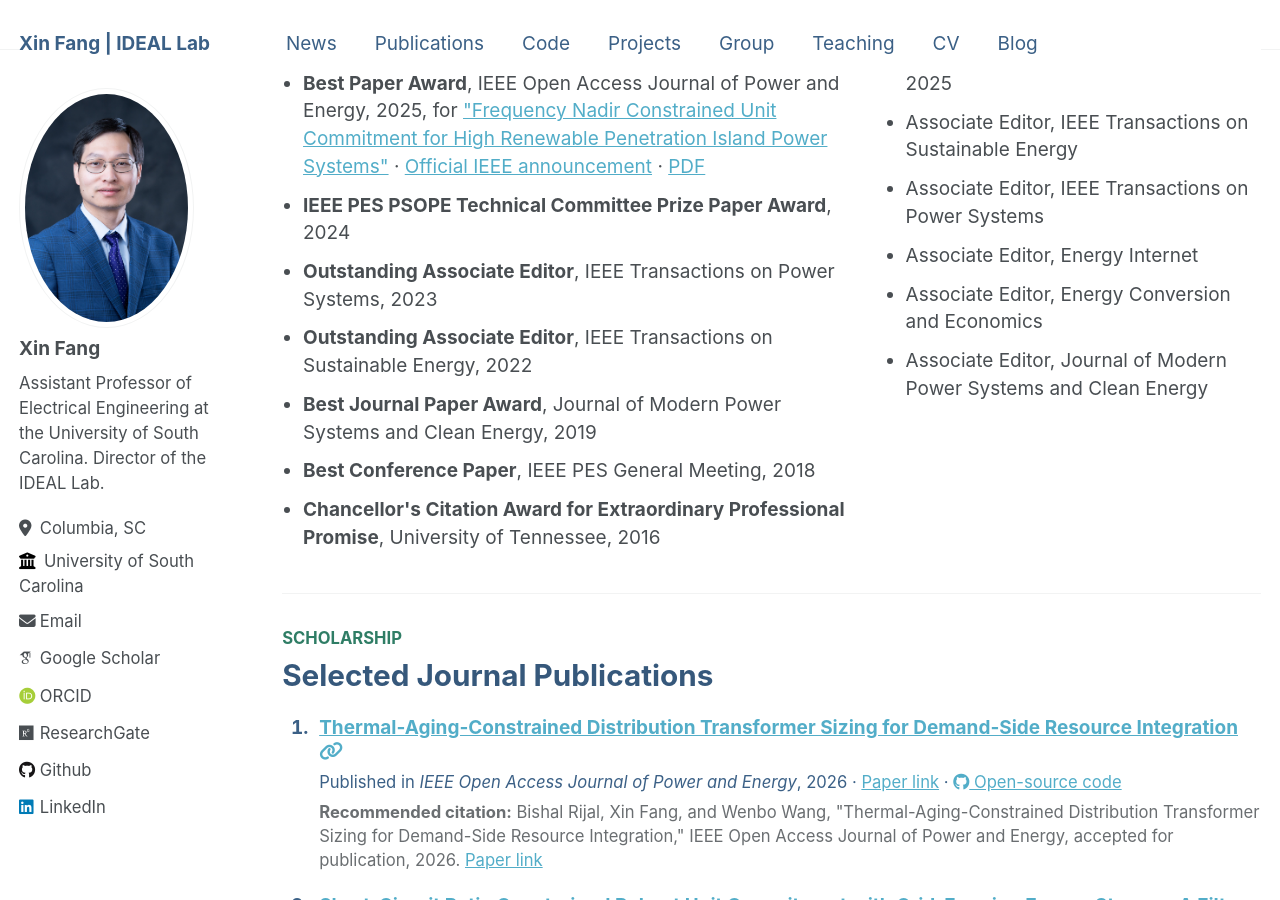
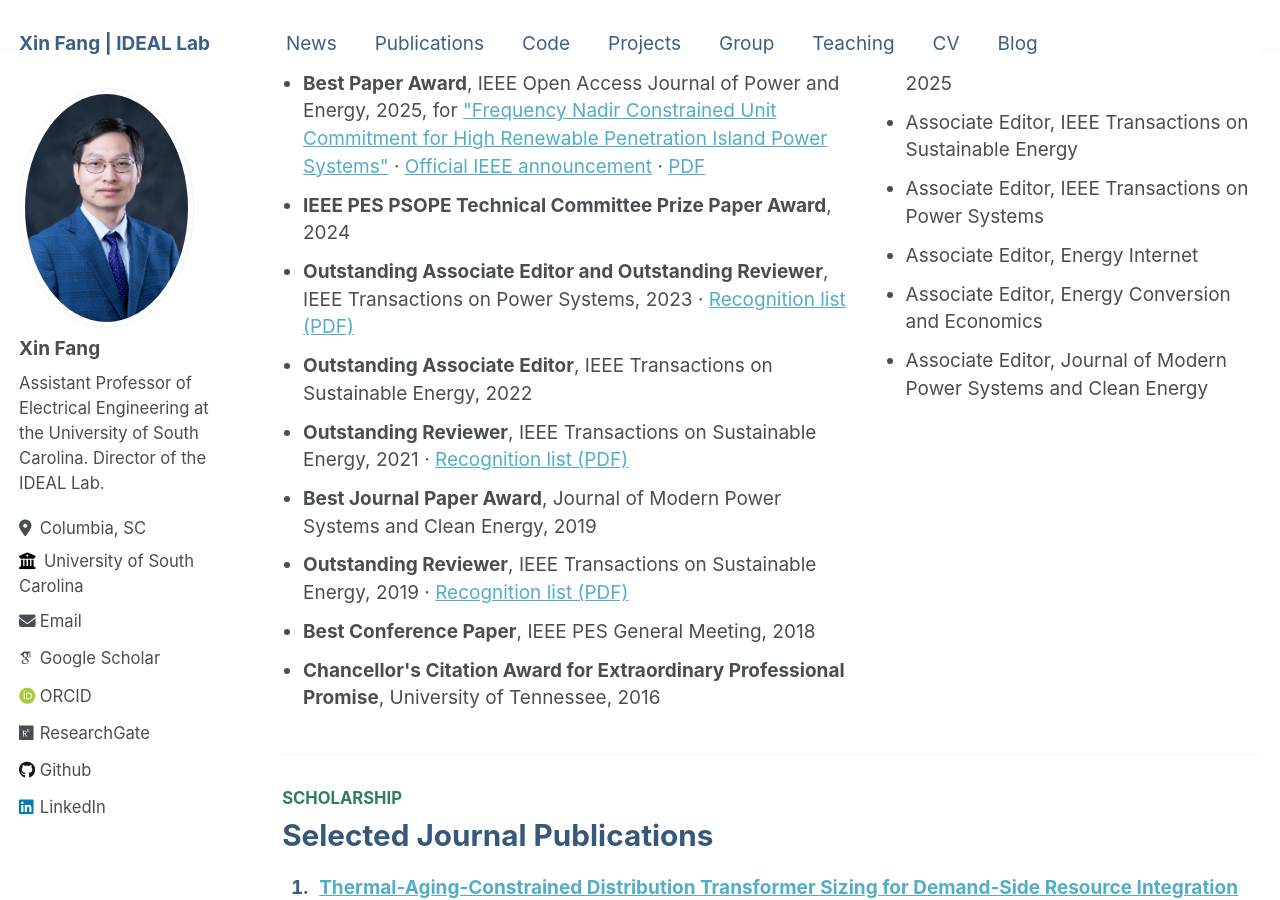
Before and after one commit to XinFang88/xinfang88.github.io, a Jekyll site: the page built from _pages/cv.md, in a window 1280 px wide and 900 px high, scrolled down 3680 px. Built offline with Jekyll 4.4.1, drawn with Linux system fonts in a browser that asks for light colours; some web fonts are replaced.

Commit message:
award update

```diff
--- a/_pages/cv.md
+++ b/_pages/cv.md
@@ -173,9 +173,11 @@
       <li><strong>Best Poster Presentation Award</strong>, 58th North American Power Symposium (NAPS 58), 2026, for <a href="https://scholar.google.com/citations?view_op=view_citation&hl=en&user=lr3EP0AAAAAJ&sortby=pubdate&citation_for_view=lr3EP0AAAAAJ:7BrZ7Jt4UNcC">"Grid-Interactive Data Centers for Voltage Regulation in Unbalanced Distribution Networks"</a> · <a href="{{ '/assets/files/NAPS_2026_Best_Poster_Award_Paper_243.pdf' | relative_url }}">Certificate (PDF)</a></li>
       <li><strong>Best Paper Award</strong>, IEEE Open Access Journal of Power and Energy, 2025, for <a href="https://ieeexplore.ieee.org/abstract/document/10445517">"Frequency Nadir Constrained Unit Commitment for High Renewable Penetration Island Power Systems"</a> · <a href="https://ieeexplore.ieee.org/stamp/stamp.jsp?tp=&arnumber=11355900">Official IEEE announcement</a> · <a href="{{ '/assets/files/IEEE_OAJPE_2025_Best_Papers.pdf' | relative_url }}">PDF</a></li>
       <li><strong>IEEE PES PSOPE Technical Committee Prize Paper Award</strong>, 2024</li>
-      <li><strong>Outstanding Associate Editor</strong>, IEEE Transactions on Power Systems, 2023</li>
+      <li><strong>Outstanding Associate Editor and Outstanding Reviewer</strong>, IEEE Transactions on Power Systems, 2023 · <a href="{{ '/assets/files/IEEE_TPWRS_2023_Outstanding_Reviewers_and_Associate_Editors.pdf' | relative_url }}">Recognition list (PDF)</a></li>
       <li><strong>Outstanding Associate Editor</strong>, IEEE Transactions on Sustainable Energy, 2022</li>
+      <li><strong>Outstanding Reviewer</strong>, IEEE Transactions on Sustainable Energy, 2021 · <a href="{{ '/assets/files/IEEE_TSTE_2021_Outstanding_Reviewers.pdf' | relative_url }}">Recognition list (PDF)</a></li>
       <li><strong>Best Journal Paper Award</strong>, Journal of Modern Power Systems and Clean Energy, 2019</li>
+      <li><strong>Outstanding Reviewer</strong>, IEEE Transactions on Sustainable Energy, 2019 · <a href="{{ '/assets/files/IEEE_TSTE_2019_Outstanding_Reviewers.pdf' | relative_url }}">Recognition list (PDF)</a></li>
       <li><strong>Best Conference Paper</strong>, IEEE PES General Meeting, 2018</li>
       <li><strong>Chancellor's Citation Award for Extraordinary Professional Promise</strong>, University of Tennessee, 2016</li>
     </ul>
```
Also changed, not shown: _pages/news.md (+1 -1 lines), 3 other files.
